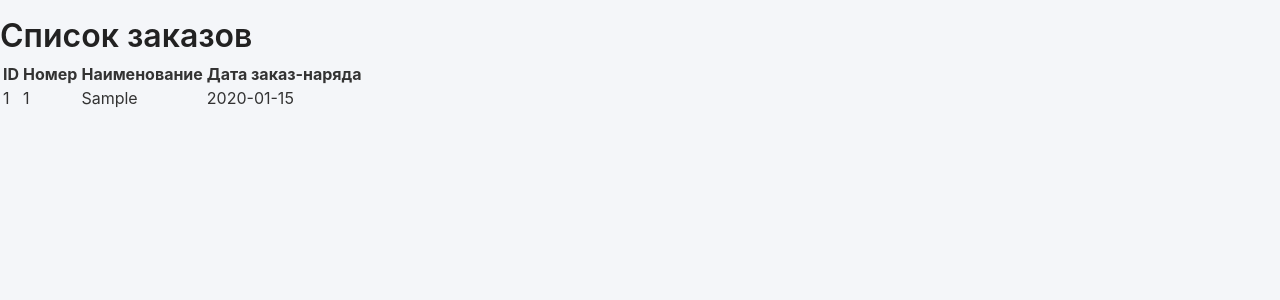
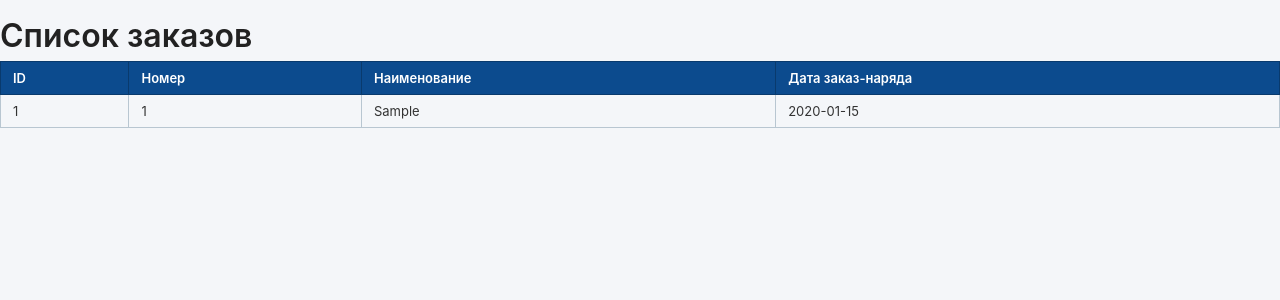
Before and after one commit to vlad15244/my_order, a Django app: page /orders/ in a window 1280 px wide. Shown: the top 300 px of the page. Run offline with Django 5.2, Linux system fonts and the light colour scheme; tables that the repository leaves empty hold one stand-in row (values such as "Sample post").

Commit message:
Second commit

```diff
--- a/order_list/static/order_list/css/color.css
+++ b/order_list/static/order_list/css/color.css
@@ -259,3 +259,45 @@ legend {
   display: table;
   clear: both;
 }
+
+.django-table {
+  width: 100%;
+  border-collapse: collapse;
+  font-family: -apple-system, BlinkMacSystemFont, "Segoe UI", Roboto, Helvetica, Arial, sans-serif;
+  font-size: 13px;
+  color: #333;
+}
+
+/* Синий заголовок как в Django admin */
+.django-table thead th {
+  background-color: #0c4b8e;       /* фирменный синий Django */
+  color: #fff;
+  padding: 8px 12px;
+  text-align: left;
+  font-weight: 600;
+  border: 1px solid #093a6d;        /* чуть темнее для рамки */
+}
+
+/* Синяя сетка таблицы */
+.django-table td,
+.django-table th {
+  padding: 8px 12px;
+  border: 1px solid #b8c6d1;       /* светло-синяя/сероватая сетка */
+}
+
+/* Альтернатива: более выраженная синяя сетка */
+/*
+.django-table td,
+.django-table th {
+  border: 1px solid #4a7ba4;
+}
+*/
+
+/* Строки с чередованием фона (опционально, как в Django) */
+.django-table tbody tr:nth-child(even) {
+  background-color: #f8f9fa;
+}
+
+.django-table tbody tr:hover {
+  background-color: #eef2f5;
+}
--- a/order_list/templates/order_list/orders_list.html
+++ b/order_list/templates/order_list/orders_list.html
@@ -3,7 +3,7 @@
 {% block title %}Список заказов{% endblock %}
 {% block content %}
 <h1>Список заказов</h1>
-        <table class="recipe-table">
+        <table class="django-table">
         <thead>
             <tr>
             <th>ID</th>
```
